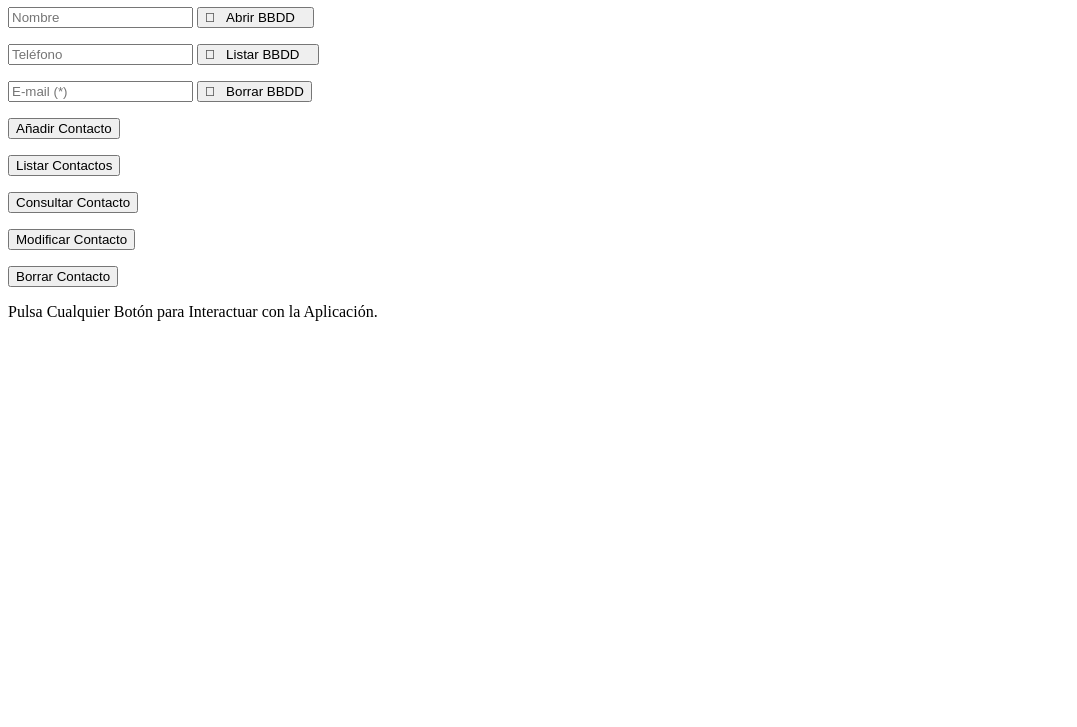
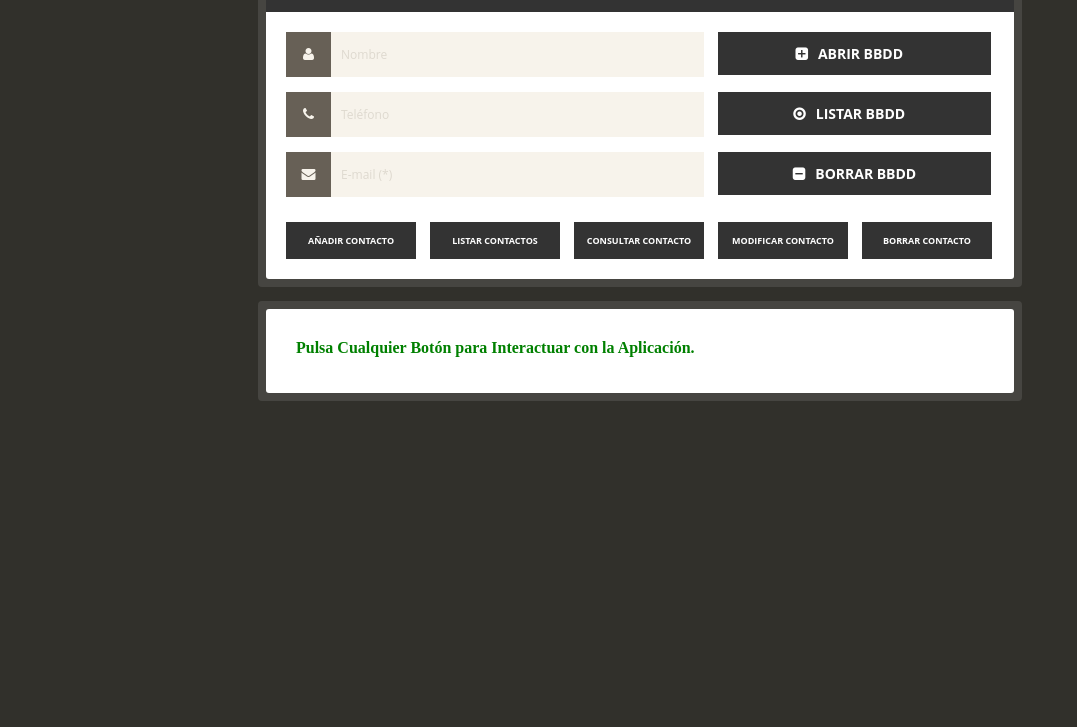
Before and after one commit to OdeiRZ/Agenda_Contactos, a plain HTML site: page index.html in a window 1280 px wide. Shown: the part 73-800 px from the top of the page, without its empty margins (0-1077 px from the left). Drawn offline with Linux system fonts and the light colour scheme.

Commit message:
Agregadas referencias a ficheros externos

```diff
--- a/index.html
+++ b/index.html
@@ -2,6 +2,11 @@
 <html lang="es">
 	<head>
 		<meta charset="utf-8" />
+		<link rel="shortcut icon" href="img/icon.png">
+		<link rel="stylesheet" href="css/login_style.css" type="text/css">
+		<link rel="stylesheet" href="css/font-awesome.css" type="text/css">
+		<!--[if lt IE 9]><script type="text/javascript" src="http://html5shim.googlecode.com/svn/trunk/html5.js"></script><![endif]-->
+		<script type="text/javascript" src="script.js"></script>
 		<title>Agenda - IndexedDB</title>
 	</head>
 	<body>
```
Also changed, not shown: script.js (added).
